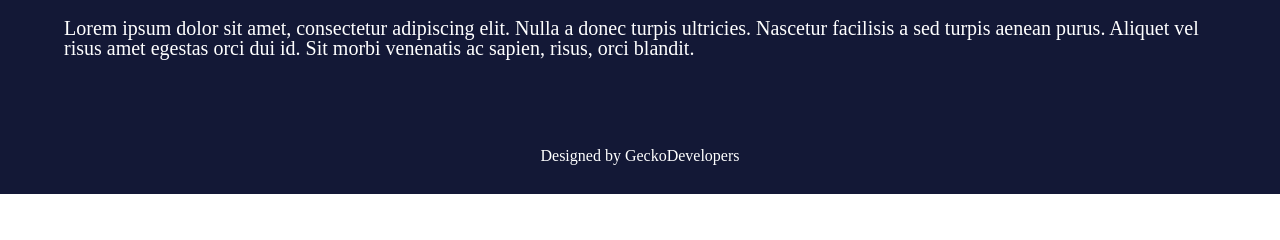
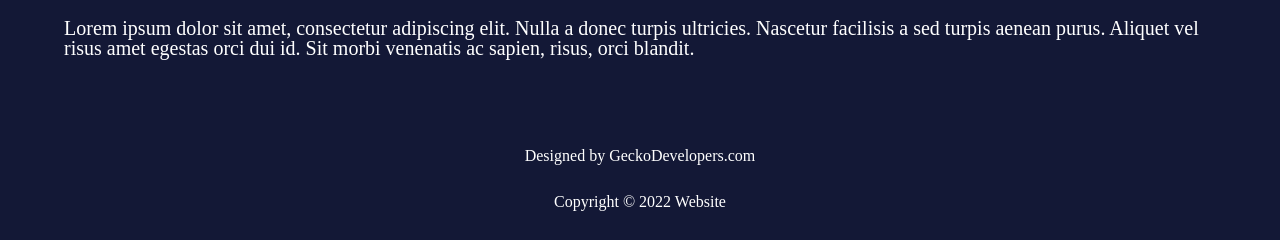
Before and after one commit to GeckoDevelopers/luigi_masi, a website built with Parcel: page src/index.html in a window 1280 px wide. Shown: the part 3194-3434 px from the top of the page. Before the commit the page ends 3388 px from the top, so only its background shows below. Built offline with nearby package versions, Linux system fonts and the light colour scheme.

Commit message:
footer changed

```diff
--- a/src/index.html
+++ b/src/index.html
@@ -231,7 +231,8 @@
           </p>
         </div>
       </div>
-      <p class="footer__copyright">Designed by GeckoDevelopers</p>
+      <p class="footer__copyright">Designed by GeckoDevelopers.com</p>
+      <p class="footer__copyright">Copyright © 2022 Website</p>
     </footer>
   </body>
   <script src="main.js"></script>
```
